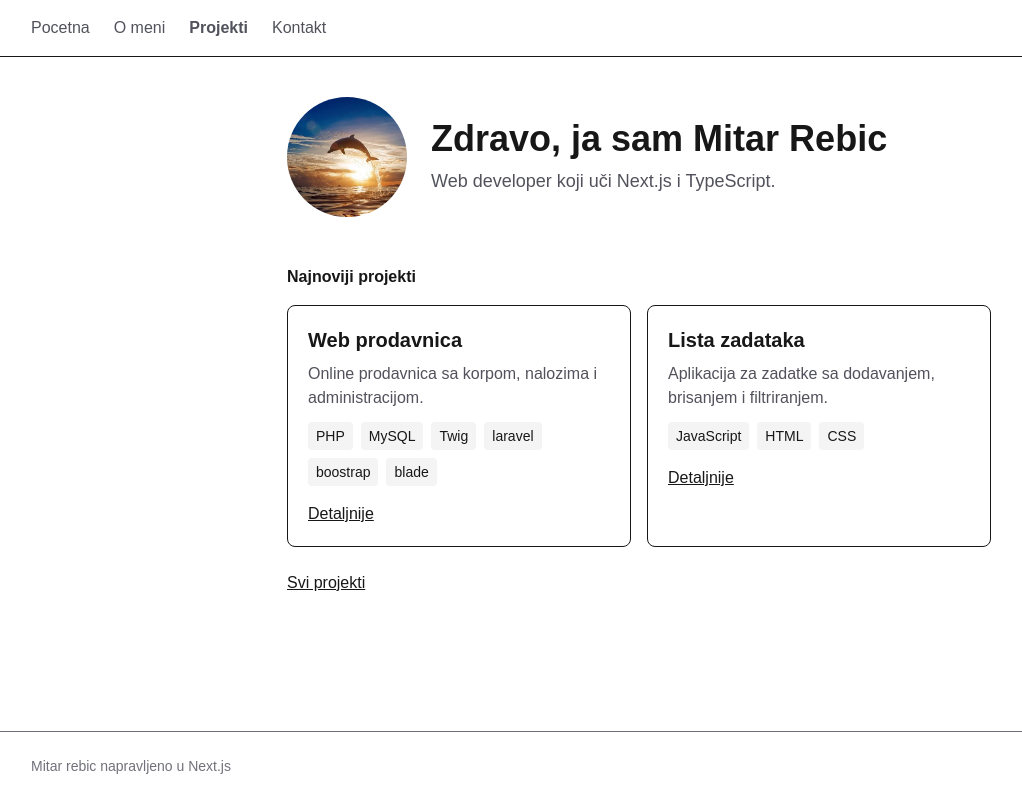
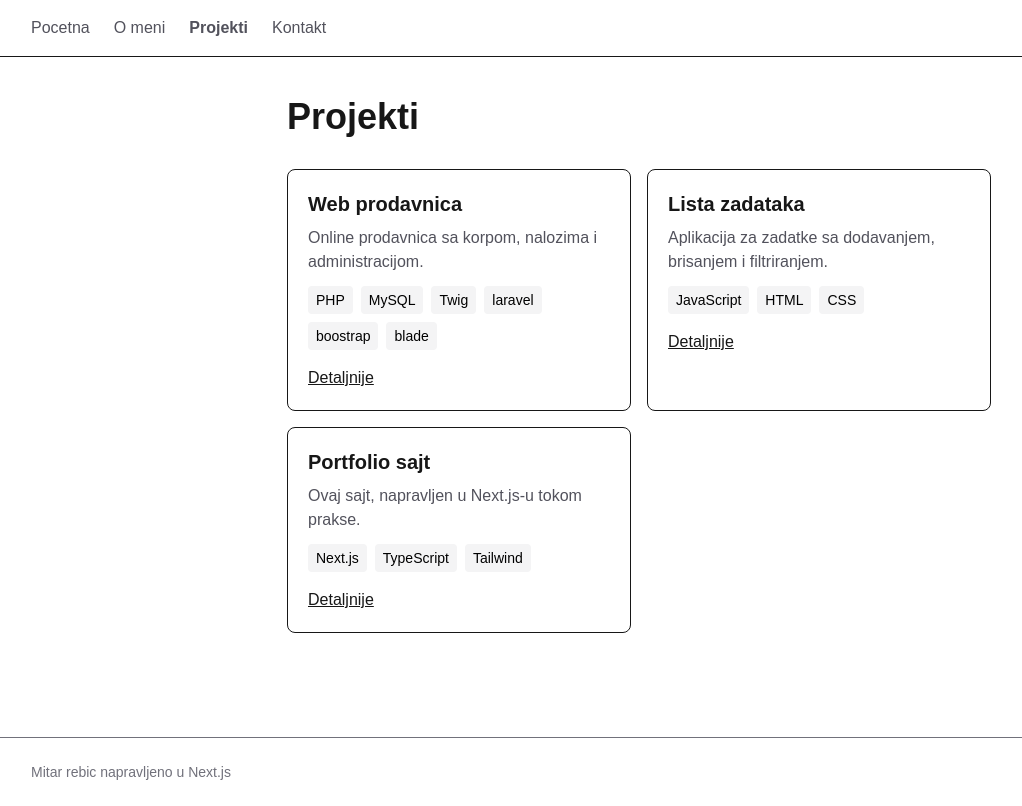
Before and after one commit to Mitar428/porfolio-site, a Next.js app: page /projekti in a window 1280 px wide. Shown: the whole page, without its empty margins (1-1023 px from the left). Built offline with nearby package versions, Linux system fonts and the light colour scheme.

Commit message:
gotov projekat

```diff
--- a/app/o meni/page.tsx
+++ b/app/o-meni/page.tsx
@@ -1,9 +1,10 @@
-
 import type { Metadata } from "next";
 import Sekcija from "@/components/sekcija";
 
+
+
 export const metadata: Metadata = {
-  title: "o meni",
+  title: "O meni",
 };
 
 const vestine = ["HTML i CSS", "JavaScript", "TypeScript", "PHP", "Git i GitHub"];
@@ -12,9 +13,8 @@ export default function OMeni() {
   return (
     <div>
       <h1 className="text-4xl font-bold">O meni</h1>
-
       <p className="mt-4 text-lg text-zinc-600">
-        Student sam i web developer trenutno sam na praksi gde ucim Next.js
+        Student sam i web developer. Trenutno sam na praksi gde učim Next.js.
       </p>
 
       <Sekcija naslov="Veštine">
--- a/app/page.tsx
+++ b/app/page.tsx
@@ -1,5 +1,4 @@
-
-import Pozdrav from "@/components/pozdrav";
+import Image from "next/image";
 import Link from "next/link";
 import Sekcija from "@/components/sekcija";
 import ProjekatKartica from "@/components/projekatKartica";
@@ -9,14 +8,26 @@ export default function Home() {
   const najnoviji = projekti.slice(0, 2);
 
   return (
+    <main>
+      <div className="flex items-center gap-6">
+        <Image
+          src="/profil.jpg"
+          alt="Moja fotografija"
+          width={130}
+          height={120}
+          className="rounded-full"
+        />
+
         <div>
           <h1 className="text-4xl font-bold">
-        zdravo ja sam Mitar Rebic
+            Zdravo, ja sam Mitar Rebic
           </h1>
 
           <p className="mt-2 text-lg text-zinc-600">
             Web developer koji uči Next.js i TypeScript.
           </p>
+        </div>
+      </div>
 
       <Sekcija naslov="Najnoviji projekti">
         <div className="grid gap-4 sm:grid-cols-2">
@@ -35,6 +46,6 @@ export default function Home() {
           Svi projekti
         </Link>
       </Sekcija>
-    </div>
+    </main>
   );
 }
--- /dev/null
+++ b/app/projekti/[slug]/page.tsx
@@ -0,0 +1,43 @@
+import type { Metadata } from "next";
+import Link from "next/link";
+import { notFound } from "next/navigation";
+import { projekti, nadjiProjekat } from "@/lib/projekti";
+
+export function generateStaticParams() {
+  return projekti.map((p) => ({ slug: p.slug }));
+}
+
+export async function generateMetadata({
+  params,
+}: {
+  params: Promise<{ slug: string }>;
+}): Promise<Metadata> {
+  const { slug } = await params;
+  const projekat = nadjiProjekat(slug);
+  return { title: projekat ? projekat.naslov : "Projekat nije pronađen" };
+}
+
+export default async function ProjekatStrana({
+  params,
+}: {
+  params: Promise<{ slug: string }>;
+}) {
+  const { slug } = await params;
+  const projekat = nadjiProjekat(slug);
+
+  if (!projekat) {
+    notFound();
+  }
+
+  return (
+    <div>
+      <Link href="/projekti" className="underline">
+        ← Nazad na projekte
+      </Link>
+      <h1 className="mt-4 text-4xl font-bold">{projekat.naslov}</h1>
+      <p className="mt-2 text-zinc-500">Godina: {projekat.godina}</p>
+      <p className="mt-6 text-lg">{projekat.opis}</p>
+      <p className="mt-6">Tehnologije: {projekat.tehnologije.join(", ")}</p>
+    </div>
+  );
+}
--- a/app/projekti/page.tsx
+++ b/app/projekti/page.tsx
@@ -1,40 +1,18 @@
-
-import Image from "next/image";
-import Link from "next/link";
-import Sekcija from "@/components/sekcija";
+import type { Metadata } from "next";
 import ProjekatKartica from "@/components/projekatKartica";
 import { projekti } from "@/lib/projekti";
-import { Metadata } from "next";
 
-export const metadata:Metadata={
-    description:"Portfolio Mitra Rebica. Web developer koji uči Next.js i TypeScript."
-}
+export const metadata: Metadata = {
+  title: "Projekti",
+};
 
-export default function Home() {
-  const najnoviji = projekti.slice(0, 2);
-
-
+export default function Projekti() {
   return (
     <div>
-      <div className="flex items-center gap-6">
-        <Image
-          src="/profil.jpg"
-          alt="Moja fotografija"
-          width={120}
-          height={120}
-          className="rounded-full"
-        />
-        <div>
-          <h1 className="text-4xl font-bold">Zdravo, ja sam Mitar Rebic</h1>
-          <p className="mt-2 text-lg text-zinc-600">
-            Web developer koji uči Next.js i TypeScript.
-          </p>
-        </div>
-      </div>
+      <h1 className="text-4xl font-bold">Projekti</h1>
 
-      <Sekcija naslov="Najnoviji projekti">
-        <div className="grid gap-4 sm:grid-cols-2">
-          {najnoviji.map((p) => (
+      <div className="mt-8 grid gap-4 sm:grid-cols-2">
+        {projekti.map((p) => (
           <ProjekatKartica
             key={p.slug}
             slug={p.slug}
@@ -44,10 +22,6 @@ export default function Home() {
           />
         ))}
       </div>
-        <Link href="/projekti" className="mt-6 inline-block underline">
-          Svi projekti
-        </Link>
-      </Sekcija>
     </div>
   );
 }
--- a/components/Navigacija.tsx
+++ b/components/Navigacija.tsx
@@ -1,6 +1,4 @@
-
 "use client";
-
 import Link from "next/link";
 import { usePathname } from "next/navigation";
 
@@ -32,6 +30,7 @@ export default function Navigacija() {
           </Link>
         );
       })}
+
     </nav>
   );
 }
--- a/components/Prikazivise.tsx
+++ b/components/Prikazivise.tsx
@@ -1,8 +1,8 @@
-"use Client";
+"use client";
 
 import { useState } from "react";
 
-export default function prikazivise(){
+export default function Prikazivise(){
     const [otvoreno,setotvoreno]=useState(false);
 
     return(
--- a/components/footer.tsx
+++ b/components/footer.tsx
@@ -1,7 +1,9 @@
+
 export default function Footer(){
     return(
         <footer className="mt-16 border-t px-8 py-6 text-sm text-zinc-500">
             <p>Mitar rebic napravljeno u Next.js</p>
         </footer>
+
     );
 }
--- a/components/projekatKartica.tsx
+++ b/components/projekatKartica.tsx
@@ -15,10 +15,10 @@ export default function prrojekatKartica({
     return(
         <article className="rounded-lg border p-5">
             <h3 className="text-xl font-semibold">{naslov}</h3>
-            <p className="mt-2 text-zinc-600">{opis}</p>
+            <p className="mt-2 text-zinc-600 text-white">{opis}</p>
             <ul className="mt-3 flex flex-wrap gap-2">
                 {tehnologije.map((teh)=>(
-                <li key={teh} className="rounded bg-zinc-100 px-2 py-1 text-sm">
+                <li key={teh} className="rounded bg-zinc-100 px-2 py-1 text-sm text-black">
                   {teh}
                 </li>
                 ))}
--- a/lib/projekti.ts
+++ b/lib/projekti.ts
@@ -1,3 +1,4 @@
+
 export interface Projekat{
     slug:string;
     naslov:string;
@@ -15,6 +16,7 @@ export interface Projekat{
         opis: "Online prodavnica sa korpom, nalozima i administracijom.",
         tehnologije: ["PHP", "MySQL", "Twig","laravel","boostrap","blade"],
         godina: 2025,
+
       },
      {
       slug: "lista-zadataka",
```
Also changed, not shown: app/projekti/[slug]/loading.tsx (renamed from app/projekti/loading.tsx), public/profil.jpg. Lines whose indentation alone changed are shown as unchanged.
